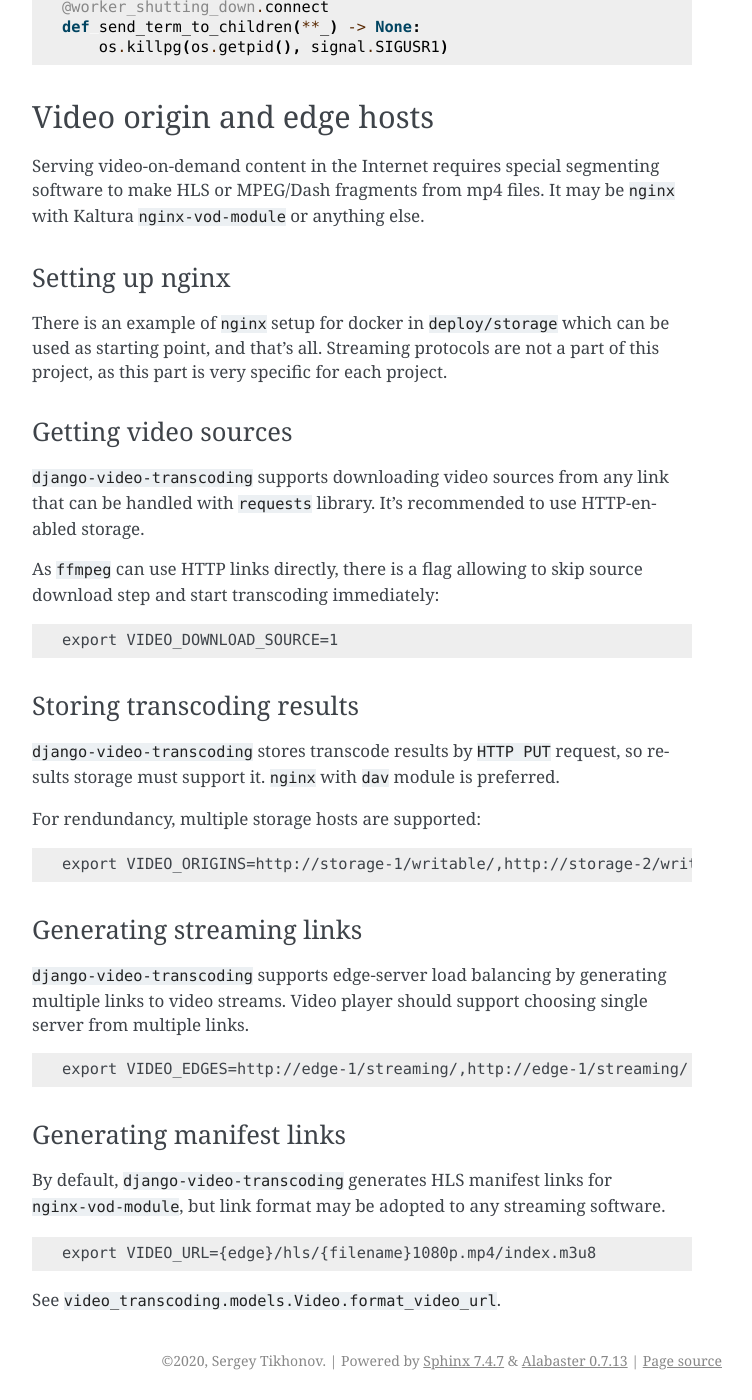
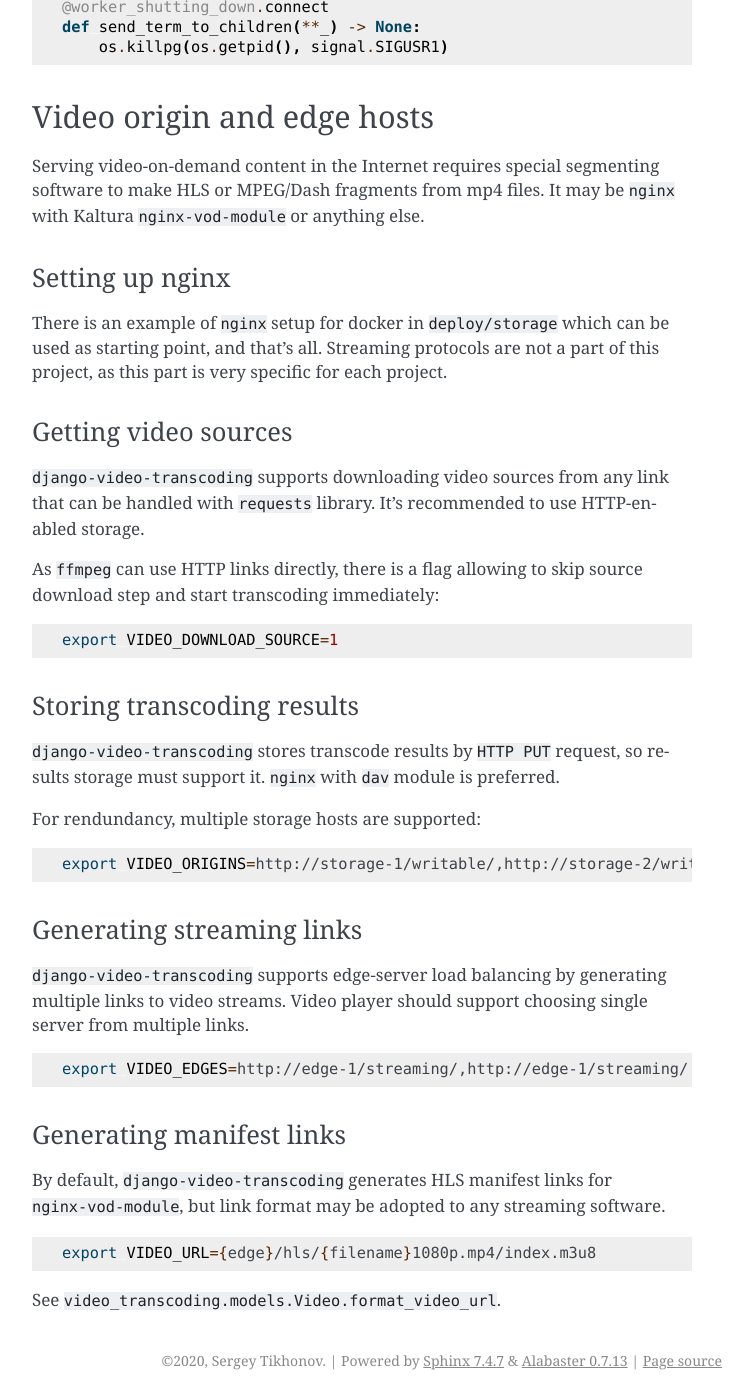
Before and after one commit to just-work/django-video-transcoding, a Sphinx documentation site: the page built from docs/source/installation.md, in a window 1280 px wide and 1400 px high, scrolled down 1256 px. Shown: the whole window, without its empty margins (388-1140 px from the left). Built offline with Sphinx 7.4.7, drawn with Linux system fonts in a browser that asks for light colours.

Commit message:
Fix sphinx warnings

````diff
--- a/docs/source/index.rst
+++ b/docs/source/index.rst
@@ -13,6 +13,7 @@
    quickstart
    installation
    architecture
+   modules
 
 Indices and tables
 ==================
--- a/docs/source/installation.md
+++ b/docs/source/installation.md
@@ -85,7 +85,7 @@
 As `ffmpeg` can use HTTP links directly, there is a flag allowing to skip
 source download step and start transcoding immediately:
 
-```env
+```bash
 export VIDEO_DOWNLOAD_SOURCE=1
 ```
 
@@ -96,7 +96,7 @@
 
 For rendundancy, multiple storage hosts are supported:
 
-```env
+```bash
 export VIDEO_ORIGINS=http://storage-1/writable/,http://storage-2/writable/
 ```
 
@@ -106,7 +106,7 @@
 multiple links to video streams. Video player should support choosing single
 server from multiple links.
 
-```env
+```bash
 export VIDEO_EDGES=http://edge-1/streaming/,http://edge-1/streaming/
 ```
 
@@ -115,7 +115,7 @@
 By default, `django-video-transcoding` generates HLS manifest links for
 `nginx-vod-module`, but link format may be adopted to any streaming software.
 
-```env
+```bash
 export VIDEO_URL={edge}/hls/{filename}1080p.mp4/index.m3u8
 ```
 
````
